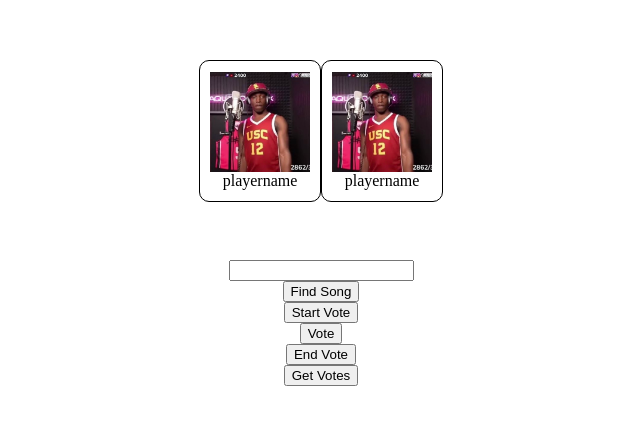
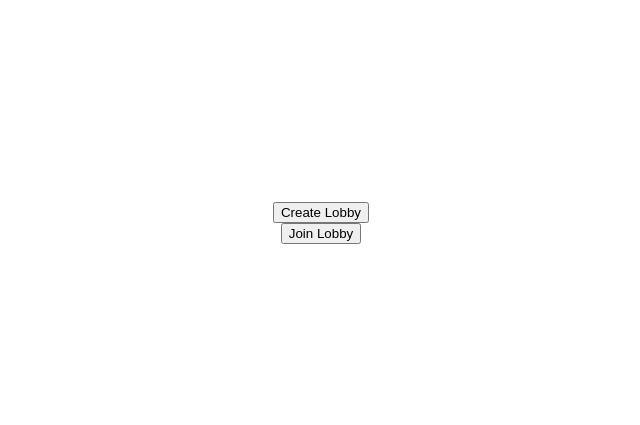
Before and after one commit to amirheyward/auxbattle, a React (Vite) app: page / in a window 1280 px wide. Before the commit this address led to /lobby. Shown: the part 185-610 px from the top of the page, without its empty margins (319-959 px from the left). Built offline with nearby package versions, Linux system fonts and the light colour scheme.

Commit message:
creating and joining lobbies

```diff
--- a/src/App.tsx
+++ b/src/App.tsx
@@ -1,15 +1,22 @@
 import "./App.css";
-import { BrowserRouter, Routes, Route, Navigate } from "react-router";
+import { BrowserRouter, Routes, Route } from "react-router";
 import Lobby from "./pages/Lobby";
+import Home from "./pages/Home";
+import LobbyContext from "./context/LobbyContext";
+import { useState } from "react";
 
 function App() {
+  const [lobbyId, setLobbyId] = useState(-1);
+
   return (
-    <BrowserRouter>
-      <Routes>
-        <Route path="/" element={<Navigate to="lobby" />} />
-        <Route path="/lobby" element={<Lobby />} />
-      </Routes>
-    </BrowserRouter>
+    <LobbyContext.Provider value={{lobbyId: lobbyId, setLobbyId: setLobbyId}}>
+      <BrowserRouter>
+        <Routes>
+          <Route path="/" element={<Home />} />
+          <Route path="/lobby" element={<Lobby />} />
+        </Routes>
+      </BrowserRouter>
+    </LobbyContext.Provider>
   );
 }
 
--- /dev/null
+++ b/src/context/LobbyContext.tsx
@@ -0,0 +1,9 @@
+import { createContext, useContext } from "react";
+
+// basically typesetting the values for the context
+const LobbyContext = createContext({
+    lobbyId: -1,
+    setLobbyId: (lobbyId: number) => {}
+})
+
+export default LobbyContext
--- /dev/null
+++ b/src/pages/Home.css
@@ -0,0 +1,6 @@
+.maincontainer {
+  display: flex;
+  justify-content: center;
+  align-items: center;
+  height: 100vh;
+}
--- /dev/null
+++ b/src/pages/Home.tsx
@@ -0,0 +1,29 @@
+import axios from "axios";
+import { useContext } from "react";
+import LobbyContext from "../context/LobbyContext";
+import { useNavigate } from "react-router";
+useNavigate;
+
+function Home() {
+  const navigate = useNavigate();
+  const { lobbyId, setLobbyId } = useContext(LobbyContext);
+
+  async function createLobby() {
+    try {
+      const response = await axios.post("http://127.0.0.1:8080/createlobby");
+      console.log(response.data)
+      setLobbyId(response.data.lobbyId);
+      navigate("/lobby");
+    } catch (e) {
+      console.error(e);
+    }
+  }
+  return (
+    <div className="mainContainer">
+      <button onClick={async () => createLobby()}>Create Lobby</button>
+      <button>Join Lobby</button>
+    </div>
+  );
+}
+
+export default Home;
--- a/src/pages/Lobby.tsx
+++ b/src/pages/Lobby.tsx
@@ -1,13 +1,14 @@
 import PlayerCard from "../components/PlayerCard";
 import "./Lobby.css";
-import { useRef, useState } from "react";
+import { useContext, useRef, useState } from "react";
 import axios from "axios";
+import LobbyContext from "../context/LobbyContext";
 
 function Lobby() {
   const inputRef = useRef<HTMLInputElement>(null);
   const [url, setUrl] = useState("");
   const [displayOn, setDisplayOn] = useState(false);
-  let lobbyId = -1;
+  const {lobbyId, setLobbyId} = useContext(LobbyContext)
 
   async function findSong() {
     const query = inputRef.current!.value;
@@ -28,13 +29,13 @@ function Lobby() {
   }
 
   async function startVote() {
-    try {
-      const response = await axios.post("http://127.0.0.1:8080/createlobby");
-      lobbyId = response.data.lobbyId;
-      console.log(response.data);
-    } catch (e) {
-      console.error(e);
-    }
+    // try {
+    //   const response = await axios.post("http://127.0.0.1:8080/createlobby");
+    //   lobbyId = response.data.lobbyId;
+    //   console.log(response.data);
+    // } catch (e) {
+    //   console.error(e);
+    // }
   }
 
   async function castVote(vote: string) {
```
